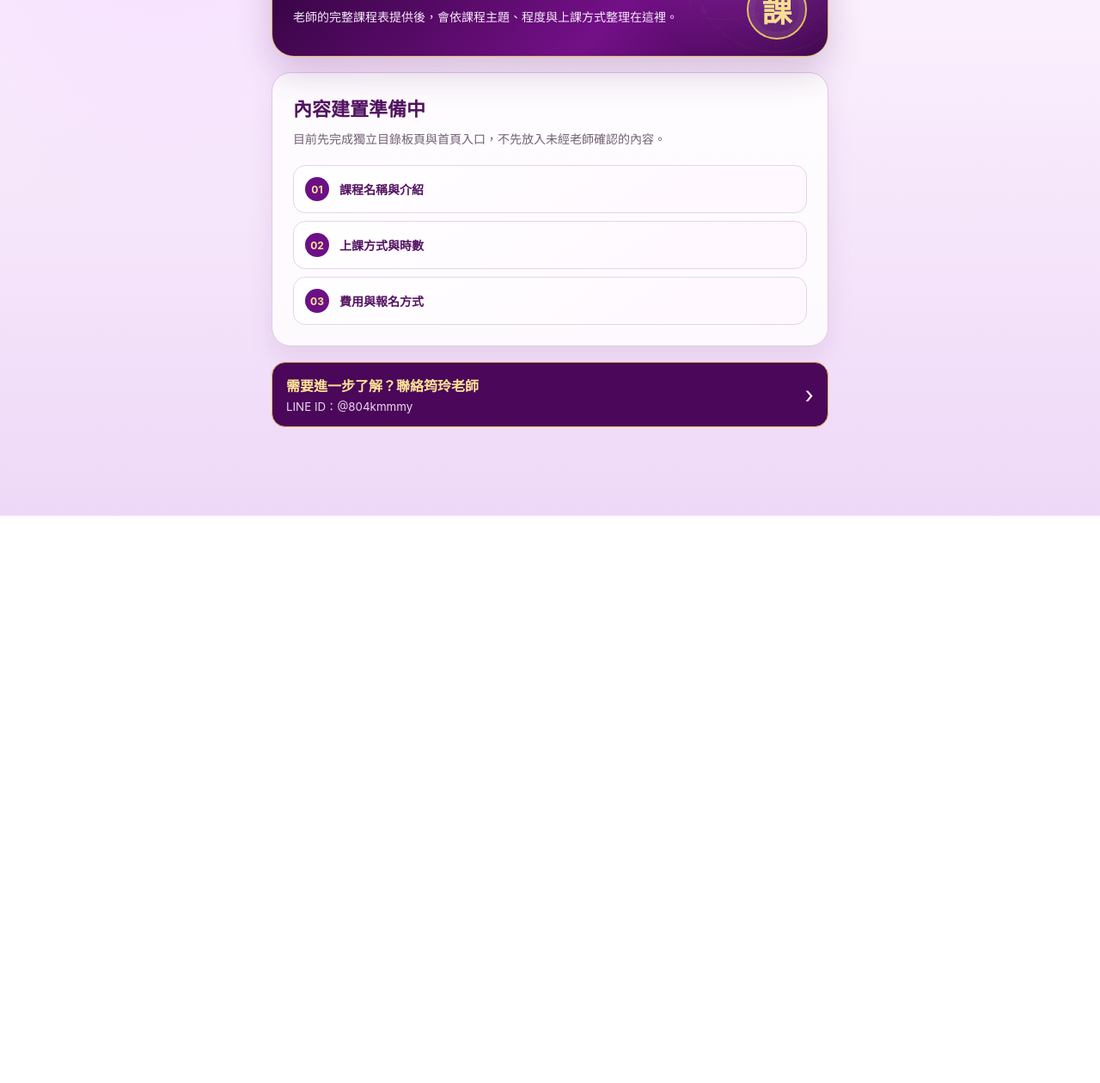
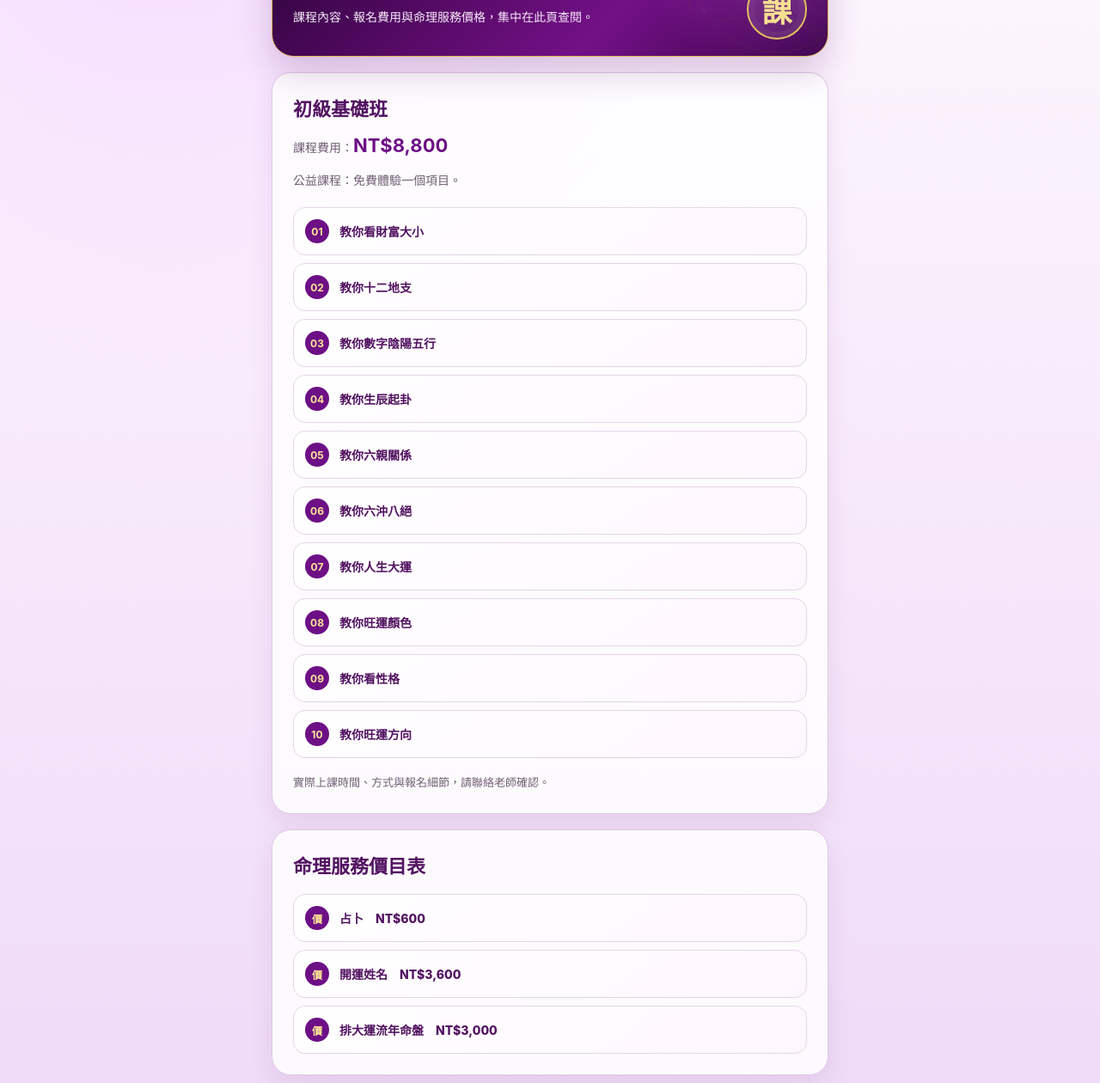
Before and after one commit to jacky95188888/n7k2-jl9x, a plain HTML site: page courses.html in a window 1280 px wide. Shown: the part 200-1460 px from the top of the page at 86% size. Before the commit the page ends 800 px from the top, so only its background shows below. Drawn offline with Linux system fonts and the light colour scheme.

Commit message:
Publish confirmed course and service prices

```diff
--- a/courses.html
+++ b/courses.html
@@ -36,9 +36,14 @@ main{width:min(680px,100%);margin:0 auto;padding:28px 16px 44px}
 <body>
 <header class="top"><a class="brand" href="index.html"><i>筠</i>筠玲易數</a><a class="back" href="index.html">← 回首頁</a></header>
 <main>
-<section class="hero"><small>COURSE DIRECTORY</small><h1>課程目錄</h1><p>老師的完整課程表提供後，會依課程主題、程度與上課方式整理在這裡。</p><div class="mark">課</div></section>
-<section class="pending"><h2>內容建置準備中</h2><p>目前先完成獨立目錄板頁與首頁入口，不先放入未經老師確認的內容。</p><div class="list">
-<div class="item"><b>01</b><span>課程名稱與介紹</span></div><div class="item"><b>02</b><span>上課方式與時數</span></div><div class="item"><b>03</b><span>費用與報名方式</span></div>
+<section class="hero"><small>COURSE DIRECTORY</small><h1>課程目錄</h1><p>課程內容、報名費用與命理服務價格，集中在此頁查閱。</p><div class="mark">課</div></section>
+<section class="pending"><h2>初級基礎班</h2><p>課程費用：<strong style="color:#6d1086;font-size:22px">NT$8,800</strong></p><p style="margin-top:8px">公益課程：免費體驗一個項目。</p><div class="list">
+<div class="item"><b>01</b><span>教你看財富大小</span></div><div class="item"><b>02</b><span>教你十二地支</span></div><div class="item"><b>03</b><span>教你數字陰陽五行</span></div><div class="item"><b>04</b><span>教你生辰起卦</span></div><div class="item"><b>05</b><span>教你六親關係</span></div><div class="item"><b>06</b><span>教你六沖八絕</span></div><div class="item"><b>07</b><span>教你人生大運</span></div><div class="item"><b>08</b><span>教你旺運顏色</span></div><div class="item"><b>09</b><span>教你看性格</span></div><div class="item"><b>10</b><span>教你旺運方向</span></div>
+</div><p style="margin-top:16px;color:#715f74;font-size:13px">實際上課時間、方式與報名細節，請聯絡老師確認。</p></section>
+<section class="pending"><h2>命理服務價目表</h2><div class="list">
+<div class="item"><b>價</b><span>占卜　NT$600</span></div>
+<div class="item"><b>價</b><span>開運姓名　NT$3,600</span></div>
+<div class="item"><b>價</b><span>排大運流年命盤　NT$3,000</span></div>
 </div></section>
 <a class="contact" href="https://line.me/ti/p/@804kmmmy"><span><strong>需要進一步了解？聯絡筠玲老師</strong><small>LINE ID：@804kmmmy</small></span><em>›</em></a>
 </main>
```
